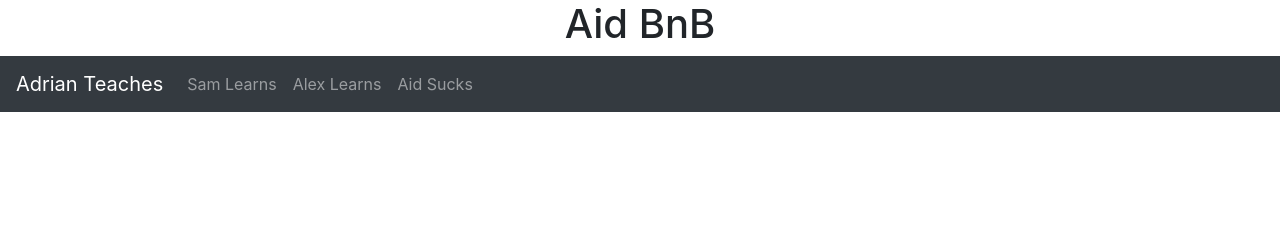
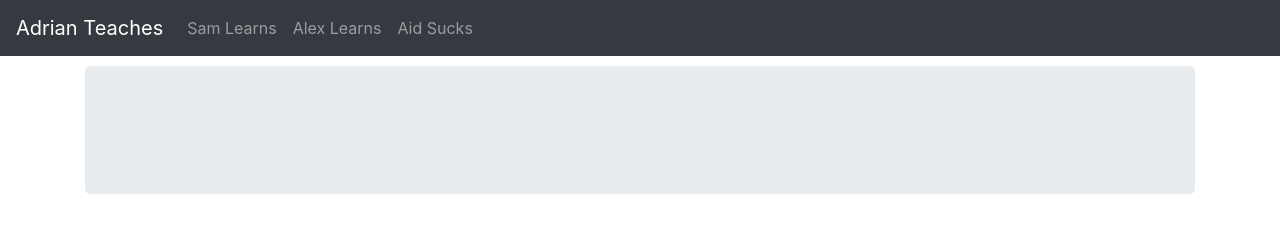
Before and after one commit to Aid19801/training_2021, a plain HTML site: page index.html in a window 1280 px wide. Drawn offline with nearby package versions, Linux system fonts and the light colour scheme.

Commit message:
Sunday task + moved style attribute to CSS

```diff
--- a/index.html
+++ b/index.html
@@ -12,7 +12,7 @@
     </head>
 
     <body>
-        <h1>Aid BnB</h1>
+
 
 
 <nav class="navbar navbar-expand-md bg-dark navbar-dark">
@@ -35,10 +35,12 @@
     </div>
   </nav>
 
-  <div class="container" style="margin-top: 10px;">
+  <div class="container">
     <div class="row">
       <div class="col-md-12">
+        <div class="jumbotron">
 
+        </div>
       </div>
     </div>
   </div>
--- a/styles.css
+++ b/styles.css
@@ -2,3 +2,8 @@ h1 {
     text-align: center;
 }
 /* I've centered the title just to start our own CSS file */
+
+.container {
+    margin-top: 10px;
+}
+/* I've taken the style attribute from the HTML to the CSS. Makes the HTML cleaner */
```
